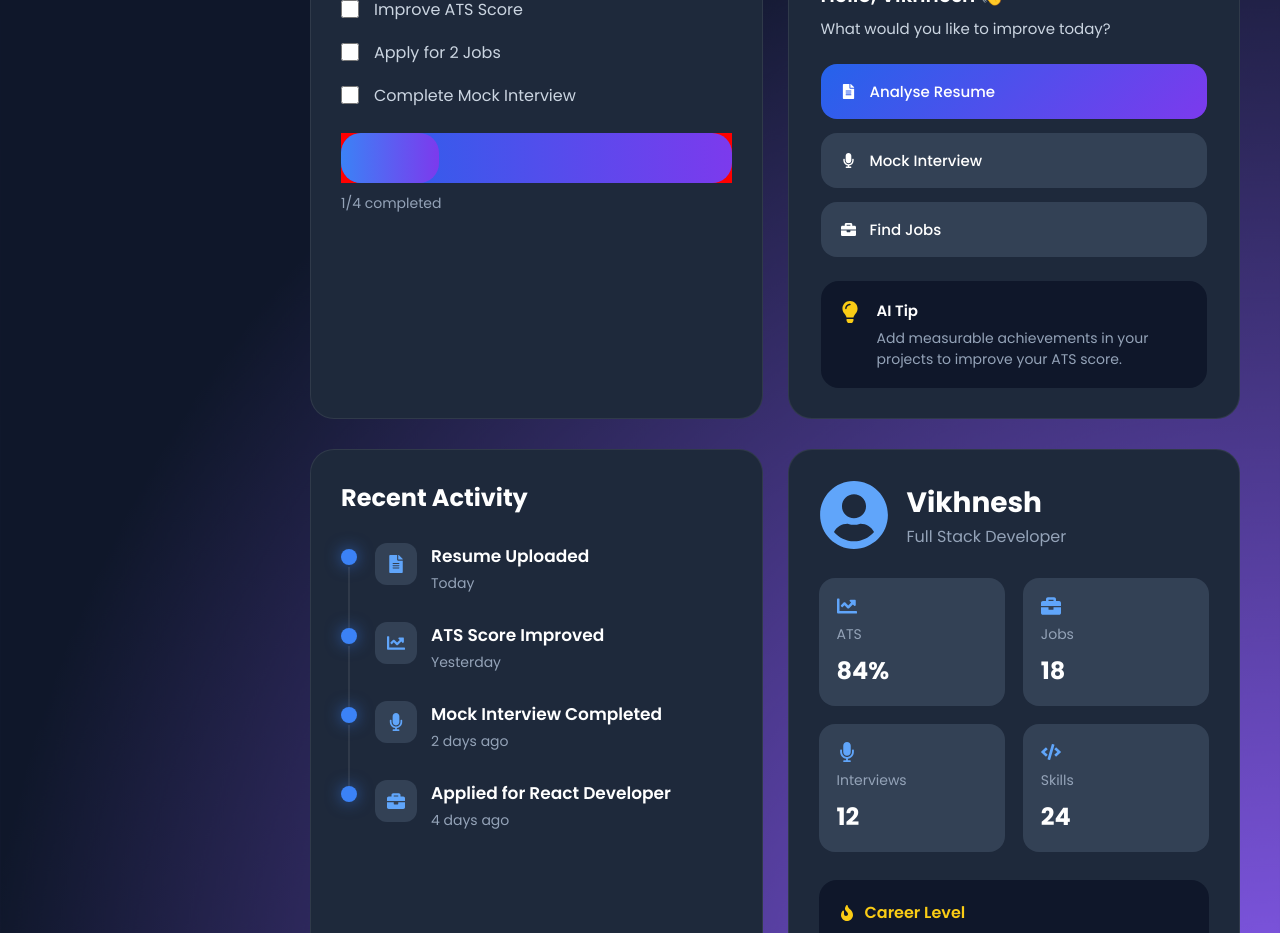
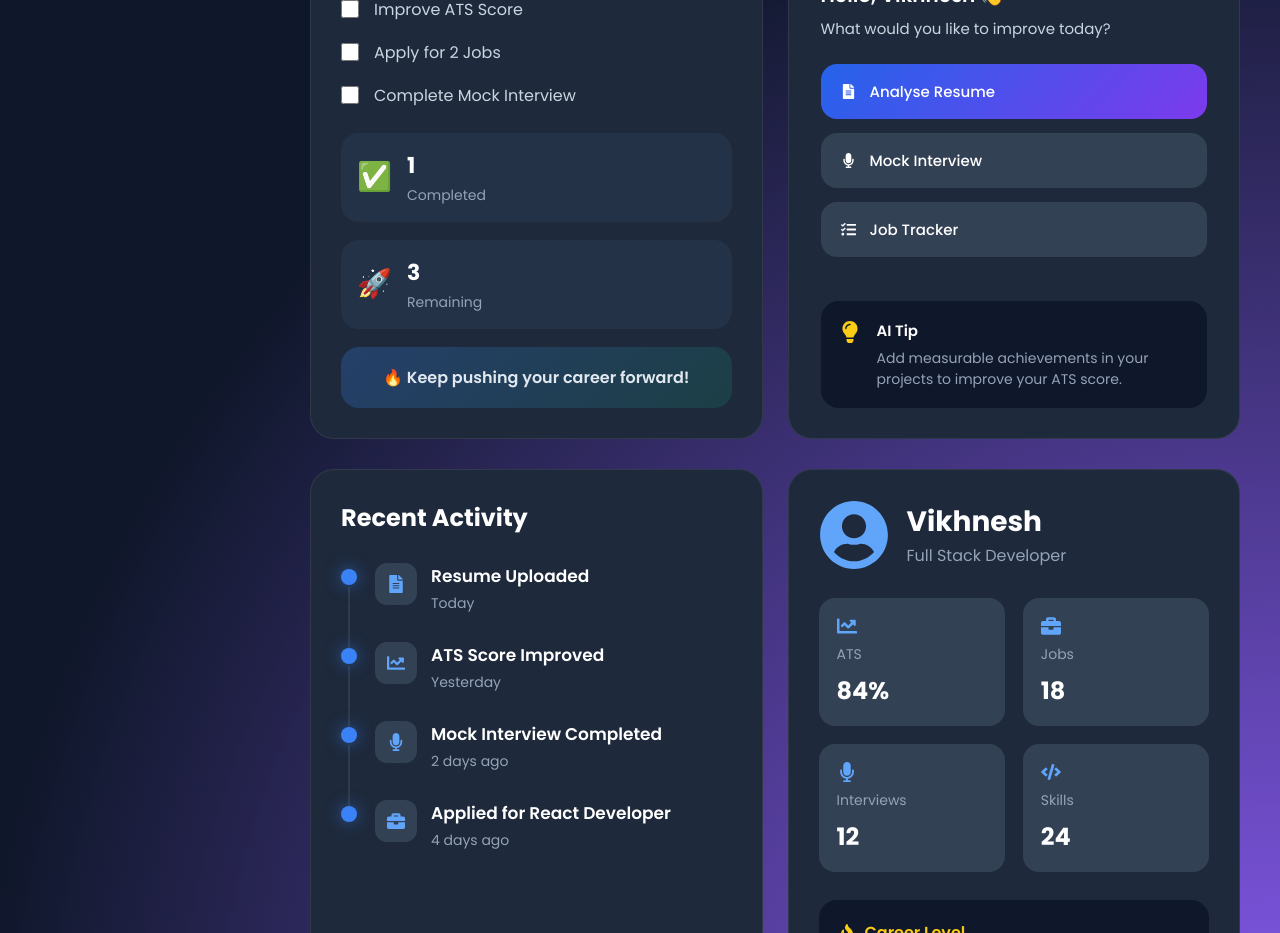
Before and after one commit to Vikhnesh-Sathyan/AI-Career-Coach, a React app in the folder frontend/: page /dashboard in a window 1280 px wide. Shown: the part 2380-3313 px from the top of the page. Built offline with nearby package versions, Linux system fonts and the light colour scheme; the HTML template or start-up script is replaced by a standard one.

Commit message:
Improve dashboard modules

```diff
--- a/frontend/src/components/dashboard/AIAssistant.jsx
+++ b/frontend/src/components/dashboard/AIAssistant.jsx
@@ -5,12 +5,20 @@ import {
     FaFileAlt,
     FaMicrophone,
     FaBriefcase,
-    FaLightbulb
+    FaLightbulb,
+    FaTasks
 } from "react-icons/fa";
 
 import { motion } from "framer-motion";
+import { useNavigate } from "react-router-dom";
+
 
 function AIAssistant() {
+
+
+    const navigate = useNavigate();
+
+
 
     return (
 
@@ -21,7 +29,9 @@ function AIAssistant() {
             transition={{ duration:.6 }}
         >
 
+
             <div className="assistant-header">
+
 
                 <div className="assistant-avatar">
 
@@ -29,31 +39,49 @@ function AIAssistant() {
 
                 </div>
 
+
                 <div>
 
-                    <h2>AI Career Assistant</h2>
+                    <h2>
+                        AI Career Assistant
+                    </h2>
 
-                    <p>Always here to help you</p>
+                    <p>
+                        Always here to help you
+                    </p>
 
                 </div>
 
+
             </div>
+
+
 
             <div className="assistant-message">
 
-                <h3>Hello, Vikhnesh 👋</h3>
+
+                <h3>
+                    Hello, Vikhnesh 👋
+                </h3>
+
 
                 <p>
+                    What would you like to improve today?
+                </p>
 
-                    What would you like to improve today?
-
-                </p>
 
             </div>
 
+
+
             <div className="assistant-actions">
 
-                <button className="assistant-btn-primary">
+
+
+                <button
+                    className="assistant-btn-primary"
+                    onClick={() => navigate("/ats")}
+                >
 
                     <FaFileAlt/>
 
@@ -61,7 +89,14 @@ function AIAssistant() {
 
                 </button>
 
-                <button className="assistant-btn-secondary">
+
+
+
+
+                <button
+                    className="assistant-btn-secondary"
+                    onClick={() => navigate("/interviews")}
+                >
 
                     <FaMicrophone/>
 
@@ -69,34 +104,54 @@ function AIAssistant() {
 
                 </button>
 
-                <button className="assistant-btn-secondary">
 
-                    <FaBriefcase/>
 
-                    Find Jobs
+
+
+                <button
+                    className="assistant-btn-secondary"
+                    onClick={() => navigate("/jobs")}
+                >
+
+                    <FaTasks/>
+
+                    Job Tracker
 
                 </button>
 
+
+
             </div>
+
+
+
 
             <div className="assistant-tip">
 
+
                 <FaLightbulb/>
+
 
                 <div>
 
-                    <h4>AI Tip</h4>
+
+                    <h4>
+                        AI Tip
+                    </h4>
+
 
                     <p>
-
                         Add measurable achievements in your projects to improve
                         your ATS score.
+                    </p>
 
-                    </p>
 
                 </div>
 
+
             </div>
+
+
 
         </motion.div>
 
@@ -104,4 +159,5 @@ function AIAssistant() {
 
 }
 
+
 export default AIAssistant;
--- a/frontend/src/components/dashboard/TodayGoals.jsx
+++ b/frontend/src/components/dashboard/TodayGoals.jsx
@@ -131,36 +131,63 @@ function TodayGoals() {
 
 
 
-
-            <div className="goal-progress">
+<div className="goal-summary">
 
 
-                <div className="progress-bar">
+    <div className="summary-box">
 
+        <span>
+            ✅
+        </span>
 
-                    <div
+        <div>
+            <h3>
+                {completedGoals}
+            </h3>
 
-                        className="progress-fill"
+            <p>
+                Completed
+            </p>
+        </div>
 
-                        style={{
-                            width:`${progress}%`
-                        }}
-
-                    />
-
-
-                </div>
+    </div>
 
 
 
-                <p>
+    <div className="summary-box">
 
-                    {completedGoals}/{goals.length} completed
+        <span>
+            🚀
+        </span>
 
-                </p>
+        <div>
+            <h3>
+                {goals.length - completedGoals}
+            </h3>
+
+            <p>
+                Remaining
+            </p>
+        </div>
+
+    </div>
 
 
-            </div>
+
+    <div className="goal-message">
+
+        {
+            progress === 100
+            ?
+            "🎉 All goals completed!"
+            :
+            "🔥 Keep pushing your career forward!"
+        }
+
+    </div>
+
+
+</div>
 
 
 
--- a/frontend/src/styles/todaygoals.css
+++ b/frontend/src/styles/todaygoals.css
@@ -83,57 +83,89 @@
 
 }
 
-
-
-/* Progress */
-
-.goal-progress{
+.goal-summary{
 
     margin-top:25px;
 
-    background:red;
+    display:flex;
 
-    height:50px;
+    flex-direction:column;
+
+    gap:18px;
 
 }
 
 
 
-.progress-bar{
+.summary-box{
 
-    width:100%;
+    display:flex;
 
-    height:8px;
+    align-items:center;
 
-    background:#334155;
+    gap:15px;
 
-    border-radius:20px;
+    background:#243247;
 
-    overflow:hidden;
+    padding:16px;
+
+    border-radius:18px;
 
 }
 
 
-.progress-fill{
 
-    height:100%;
+.summary-box span{
 
-    background:#3B82F6;
-
-    border-radius:20px;
-
-    transition:width .4s ease;
+    font-size:28px;
 
 }
 
-.goal-progress p{
 
+
+.summary-box h3{
+
+    color:white;
+
+    margin:0;
+
+    font-size:22px;
+
+}
+
+
+
+.summary-box p{
 
     color:#94A3B8;
 
+    margin:3px 0 0;
+
     font-size:14px;
 
-    margin-top:10px;
+}
 
 
+
+.goal-message{
+
+    padding:18px;
+
+    border-radius:18px;
+
+    background:
+
+    linear-gradient(
+        135deg,
+        rgba(59,130,246,.25),
+        rgba(16,185,129,.15)
+    );
+
+
+    color:#E2E8F0;
+
+    font-weight:600;
+
+    text-align:center;
+
 }
```
